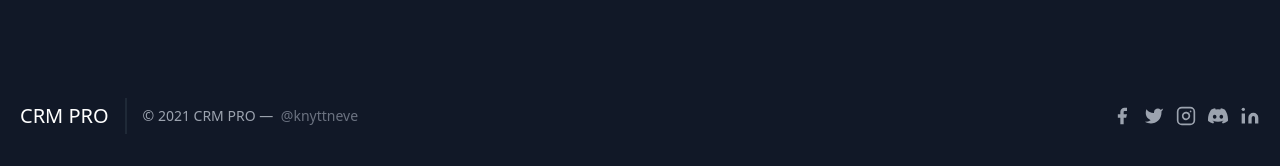
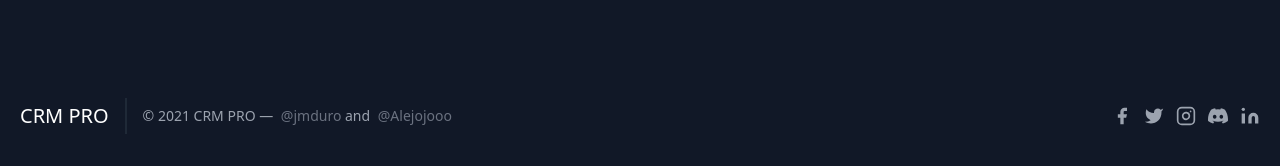
Before and after one commit to jmduro/crm2.0, a Django app: page /companies/ in a window 1280 px wide. Shown: the part 814-980 px from the top of the page. Run offline with Django 3.2, Linux system fonts and the light colour scheme; the visitor is signed in with stand-in values (Sample User, id 1); data that the repository does not hold is empty; some libraries are stand-ins or nearby versions.

Commit message:
Minor changes

```diff
--- a/companies/forms.py
+++ b/companies/forms.py
@@ -2,8 +2,6 @@ from django import forms
 from .models import *
 from crispy_forms.helper import FormHelper
 from crispy_forms.layout import Layout, Submit, Field
-
-Field.template = 'custom_fields/custom_field.html'
 
 
 class CompanyModelForm(forms.ModelForm):
--- a/companies/templates/companies/company_delete.html
+++ b/companies/templates/companies/company_delete.html
@@ -18,7 +18,6 @@
                     <button type="submit" class="flex px-6 py-2 ml-auto text-white bg-purple-500 border-0 rounded focus:outline-none hover:bg-purple-600">Delete</button>
                 </form>
             </div>
-            <img alt="ecommerce" class="object-cover object-center w-full h-64 rounded lg:w-1/2 lg:h-auto" src="https://dummyimage.com/400x400">
         </div>
     </div>
 </section>
--- a/templates/footer.html
+++ b/templates/footer.html
@@ -4,7 +4,9 @@
             <span class="text-xl">CRM PRO</span>
         </a>
         <p class="text-sm text-gray-400 sm:ml-4 sm:pl-4 sm:border-l-2 sm:border-gray-800 sm:py-2 sm:mt-0 mt-4">© 2021 CRM PRO —
-            <a href="https://twitter.com/knyttneve" class="text-gray-500 ml-1" target="_blank" rel="noopener noreferrer">@knyttneve</a>
+            <a href="https://github.com/jmduro" class="text-gray-500 ml-1" target="_blank" rel="noopener noreferrer">@jmduro</a>
+            and
+            <a href="https://github.com/Alejojooo" class="text-gray-500 ml-1" target="_blank" rel="noopener noreferrer">@Alejojooo</a>
         </p>
         <span class="inline-flex sm:ml-auto sm:mt-0 mt-4 justify-center sm:justify-start">
         <a class="text-gray-400">
```
